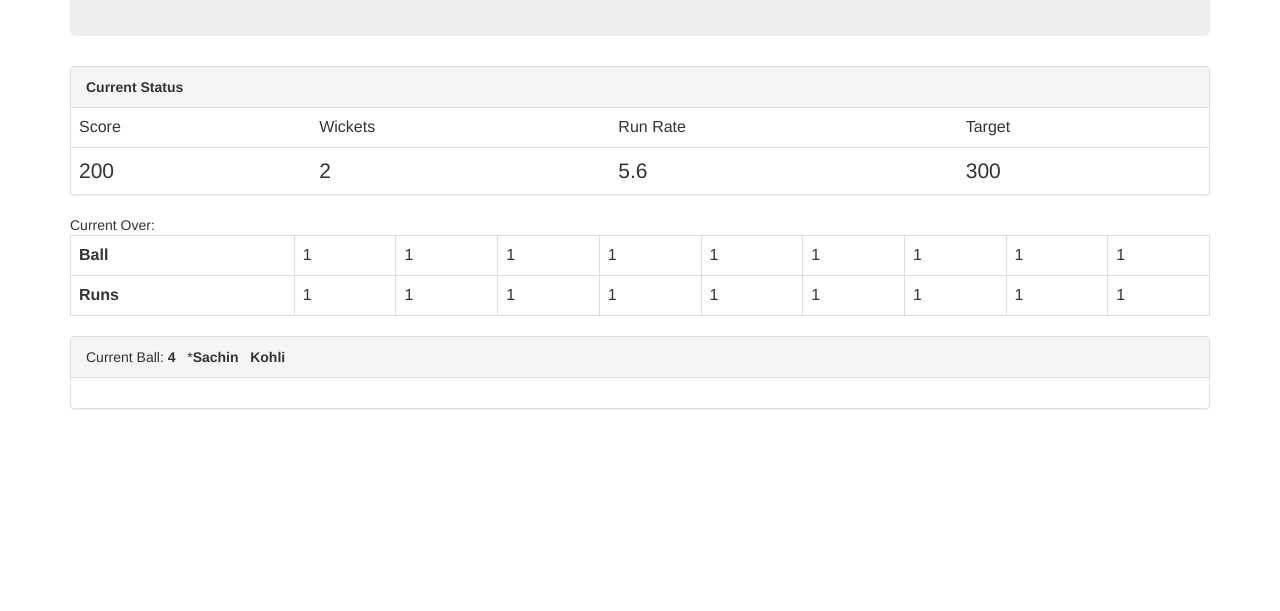
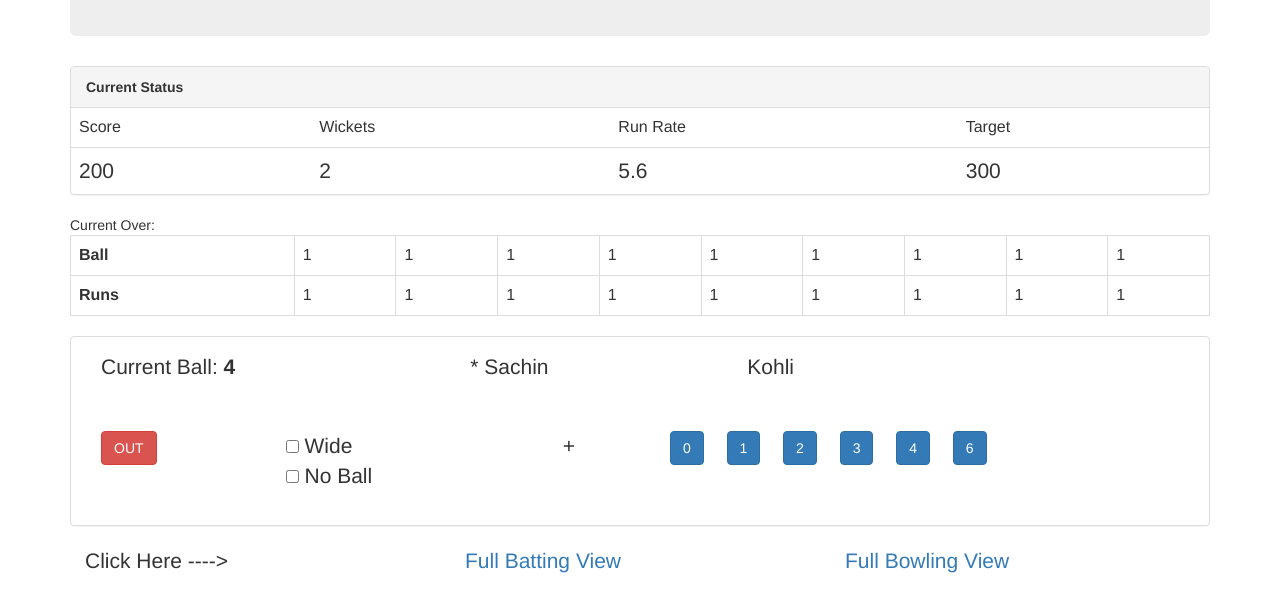
Before and after one commit to maheshkkolla/Cricket-Scorer, a website: page runningMatch.html in a window 1280 px wide. Shown: the part 159-770 px from the top of the page. Drawn offline with Linux system fonts and the light colour scheme.

Commit message:
HTML for running match page is done except batsman out condition and over completion condition

```diff
--- a/runningMatch.html
+++ b/runningMatch.html
@@ -36,8 +36,32 @@
 		</table>
 
 		<div class="panel panel-default">
-			<div class="panel-heading"> Current Ball: <b>4</b> &nbsp;&nbsp;*<b>Sachin</b>&nbsp;&nbsp; <b>Kohli</b> </div>
-			<div class="panel-body"> </div>
+			<div class="panel-body lead">
+				<div class = "col-sm-4"> Current Ball: <b> 4 </b></div>
+				<div class = "col-sm-3">* Sachin</div>
+				<div class = "col-sm-3">Kohli</div>
+			</div>
+			<div class="panel-body">
+				<div class ="col-md-2"><button class = "btn btn-danger"> OUT </button></div>
+				<div class ="col-md-3 lead">
+					<input type = "checkbox"> Wide </br>
+					<input type = "checkbox"> No Ball
+				</div>
+				<div class ="col-md-1 lead"> + </div>
+				<div class ="col-md-4">
+					<div class = "col-sm-2"><button class = "btn btn-primary">0</button></div>
+					<div class = "col-sm-2"><button class = "btn btn-primary">1</button></div>
+					<div class = "col-sm-2"><button class = "btn btn-primary">2</button></div>
+					<div class = "col-sm-2"><button class = "btn btn-primary">3</button></div>
+					<div class = "col-sm-2"><button class = "btn btn-primary">4</button></div>
+					<div class = "col-sm-2"><button class = "btn btn-primary">6</button></div>
+				</div>
+			</div>
+		</div>
+		<div class = "lead">
+			<div class ="col-md-4"> Click Here ----></div>
+			<a href = "battingSummary.html" class ="col-md-4">Full Batting View</a>
+			<a href = "bowlingSummary.html" class ="col-md-4">Full Bowling View</a>
 		</div>
 
 	</div>
```
Also changed, not shown: bowlingSummary.html (added, +20 -0 lines).
